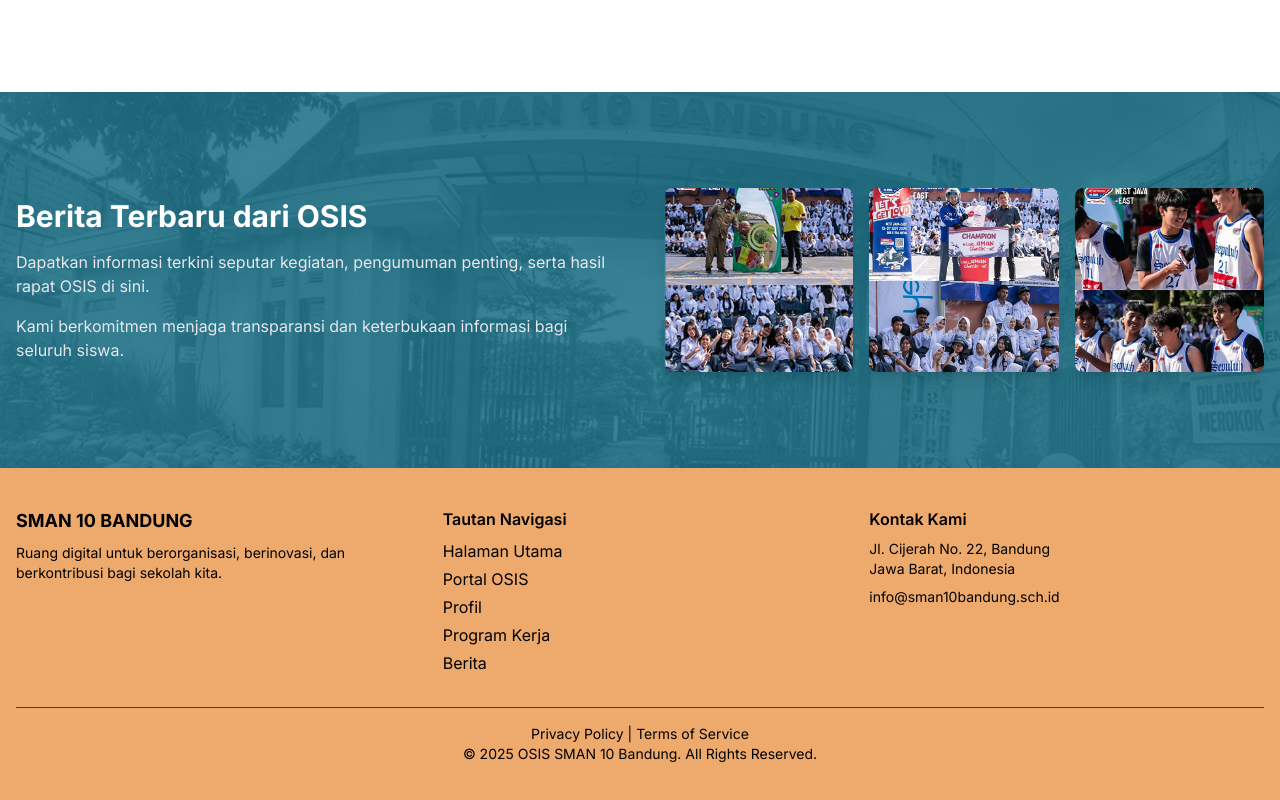
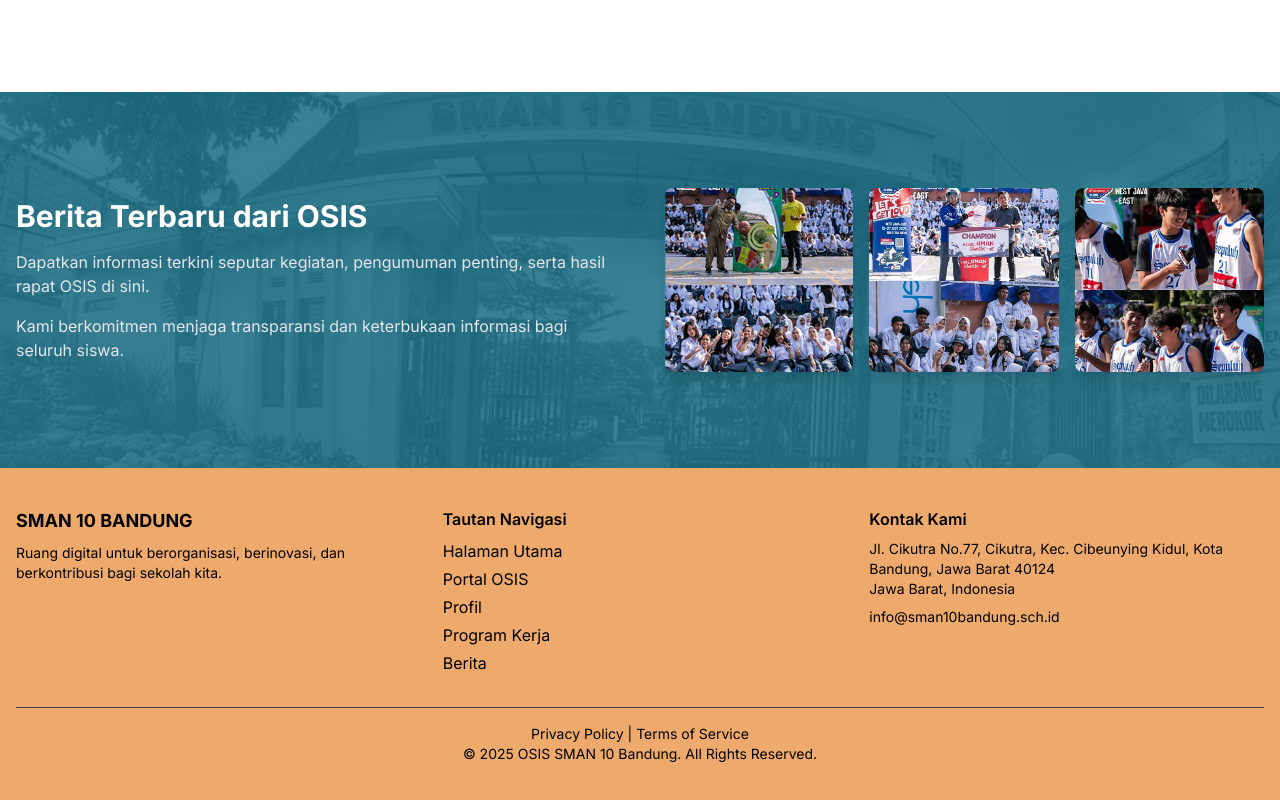
Before and after one commit to vorlannasywan/itenasxosissman10bdg, a website: page public/index.html in a window 1280 px wide. Shown: the part 1984-2784 px from the top of the page. Drawn offline with nearby package versions, Linux system fonts and the light colour scheme; no server answers; a web font is replaced by a local one.

Commit message:
revisi alamat

```diff
--- a/public/index.html
+++ b/public/index.html
@@ -139,7 +139,7 @@
       </div>
        <div>
         <h4 class="tw-font-semibold tw-text-black tw-mb-2">Kontak Kami</h4>
-          <p class="tw-text-sm">Jl. Cijerah No. 22, Bandung</p>
+          <p class="tw-text-sm">Jl. Cikutra No.77, Cikutra, Kec. Cibeunying Kidul, Kota Bandung, Jawa Barat 40124</p>
           <p class="tw-text-sm">Jawa Barat, Indonesia</p>
           <p class="tw-text-sm tw-mt-2">info@sman10bandung.sch.id</p>
       </div>
```
